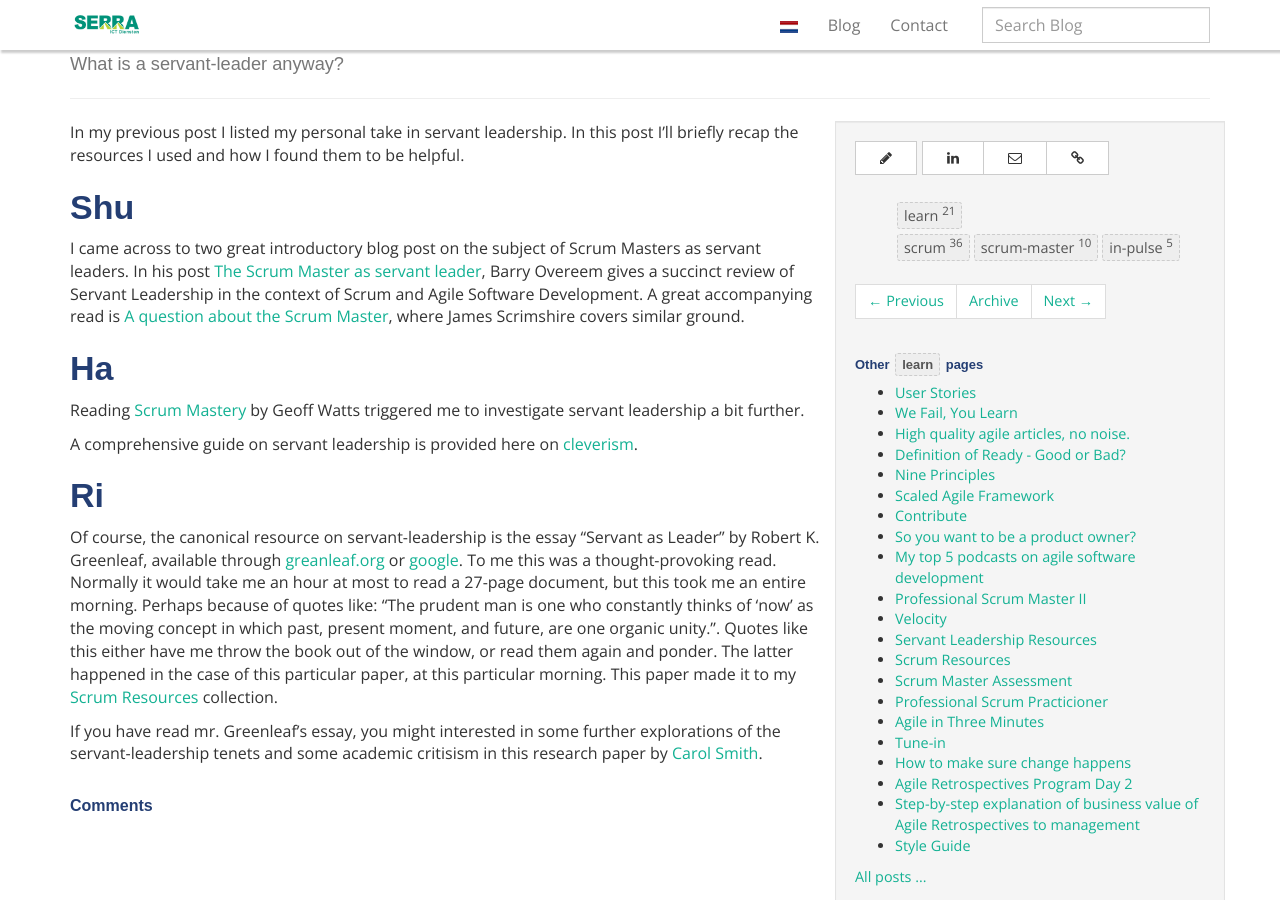
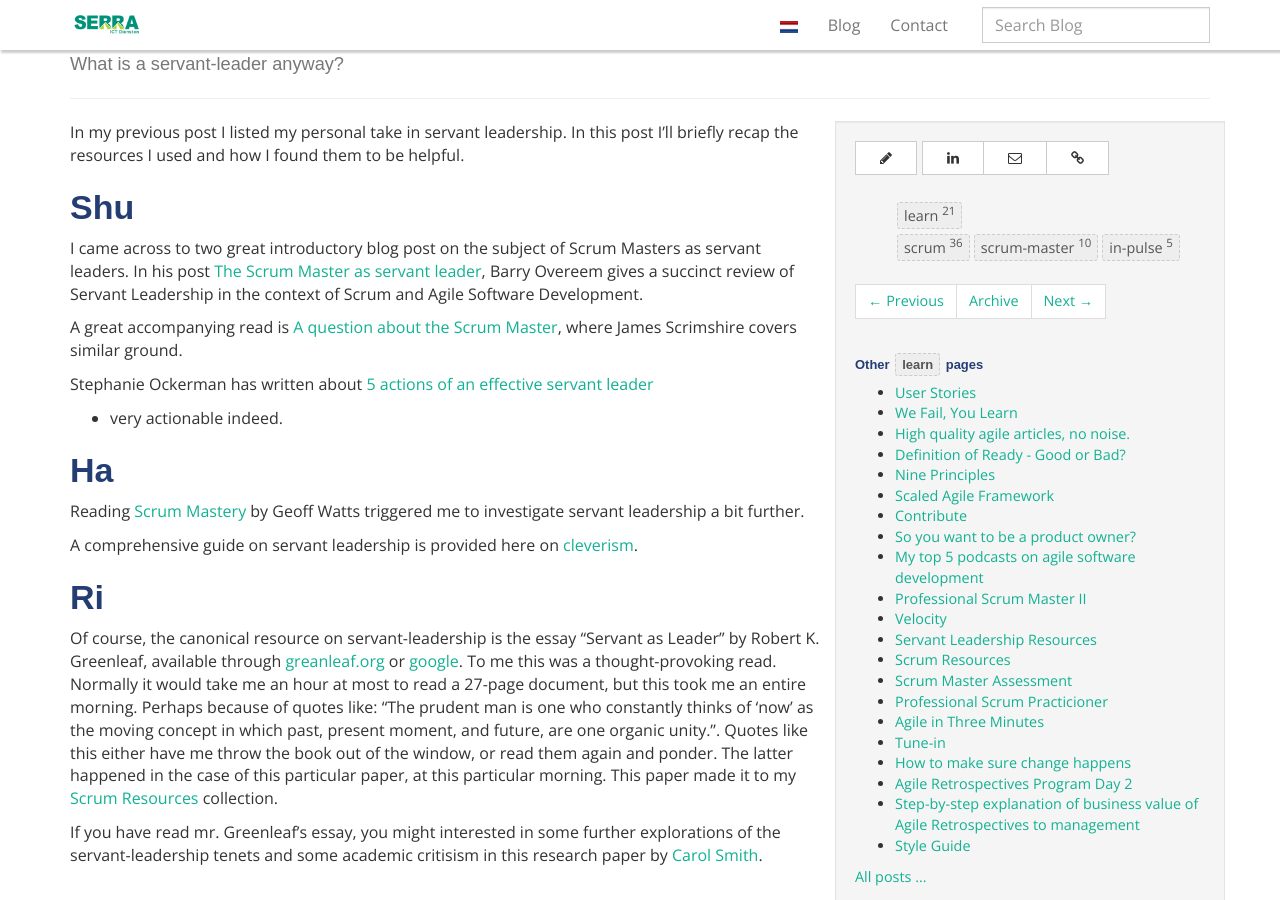
Before and after one commit to serraict/serraict.github.io, a Jekyll site: the page built from _posts/learn/2016-04-15-servant-leader-resources.md, in a window 1280 px wide and 900 px high, scrolled down 461 px. Built offline with Jekyll 4.4.1, drawn with Linux system fonts in a browser that asks for light colours; nearby versions of some CDN libraries; some web fonts are replaced.

Commit message:
Update 2016-04-15-servant-leader-resources.md

```diff
--- a/_posts/learn/2016-04-15-servant-leader-resources.md
+++ b/_posts/learn/2016-04-15-servant-leader-resources.md
@@ -19,8 +19,13 @@
 In his post [The Scrum Master as servant leader],
 Barry Overeem gives a succinct review of Servant Leadership
 in the context of Scrum and Agile Software Development.
+
 A great accompanying read is [A question about the Scrum Master][adaptagility],
 where James Scrimshire covers similar ground.
+
+Stephanie Ockerman has written about
+[5 actions of an effective servant leader](https://www.agilesocks.com/scrum-mastery-5-actions-effective-servant-leader/)
+ - very actionable indeed.
 
 ## Ha
 
```
